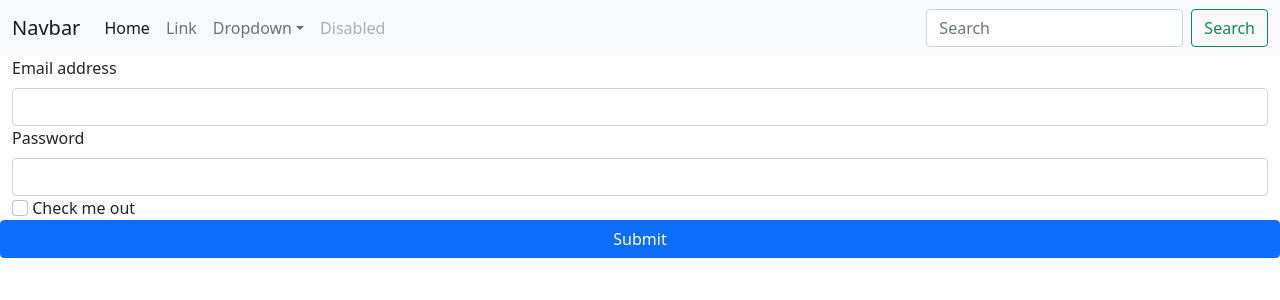
After one commit to Zahid031/Learning-Django, a Django app: page /form in a window 1280 px wide. The commit adds this page. Shown: the top 300 px of the page. Run offline with Django 5.2, Linux system fonts and the light colour scheme.

Commit message:
last day

```diff
--- /dev/null
+++ b/myfirstapp/forms.py
@@ -0,0 +1,4 @@
+from django import forms
+class feedback(forms.Form):
+    tittle=forms.CharField(label="tittle", max_length=50,widget=forms.TextInput (attrs={"class":"form-control"}))
+    subject=forms.CharField(label="subject", max_length=200,widget=forms.Textarea (attrs={"class":"form-control"}))
--- a/myfirstapp/urls.py
+++ b/myfirstapp/urls.py
@@ -9,4 +9,9 @@ urlpatterns=[
     path('mysecondpage',views.mysecondpage,name='mysecondpage'),
     path('mythirdpage',views.mythirdpage,name='mythirdpage'),
     path('myimagepage',views.myimagepage,name='myimagepage'),
+    path('myimagepage2',views.myimagepage2,name='myimagepage2'),
+    path('form',views.form,name='form'),
+    path('submitmyform',views.submitmyform,name='submitmyform'),
+    path("form2",views.form2,name='form2'),
+
 ]
--- a/myfirstapp/views.py
+++ b/myfirstapp/views.py
@@ -1,5 +1,6 @@
 from django.shortcuts import render
 from django.http import HttpResponse,JsonResponse
+from .forms import *
 
 
 # Create your views here.
@@ -42,3 +43,48 @@ def mythirdpage(request):
     return render(request,'third.html',context=mydictionary)
 def myimagepage(request):
     return render(request,'image.html')
+
+def myimagepage2(request):
+    return render(request,'image2.html')
+
+def form(request):
+    return render(request,'form.html')
+
+
+def submitmyform(request):
+    mydict1 = {
+        "var1": request.GET.get('email', 'No email provided'),       # Safely get 'email' key
+        "var2": request.GET.get('password', 'No password provided'), # Safely get 'password' key
+        "method": request.method
+    }
+    return JsonResponse(mydict1)
+def form2(request):
+
+    if request.method == "POST":
+        form=feedback(request.POST)
+        if form.is_valid():
+            tittle=request.POST["tittle"]
+            subject=request.POST["subject"]
+
+            mydict={
+                "form":feedback()
+            }
+            if tittle!=tittle.upper():
+                mydict["error"]=True
+                mydict["errormsg"]="Tittle should be capital"
+                return render(request,'form2.html',context=mydict)
+            else:
+                mydict["success"]=True
+                mydict["successmsg"]="Form is Submitted"
+                return render(request,'form2.html',context=mydict)
+
+
+
+    elif request.method == "GET":
+        form = feedback()
+        mydict={
+            "form": form,
+        }
+        return render(request,'form2.html',context=mydict)
+def error_404_view(request,exception):
+    return render(request,'404.html')
--- a/myfirstproject/settings.py
+++ b/myfirstproject/settings.py
@@ -24,9 +24,9 @@ BASE_DIR = Path(__file__).resolve().parent.parent
 SECRET_KEY = 'django-insecure-jh9=(pqhgdq4%x90$==8ss1i_h5z*@@t!+be92)12life7te2*'
 
 # SECURITY WARNING: don't run with debug turned on in production!
-DEBUG = True
+DEBUG = False
 
-ALLOWED_HOSTS = []
+ALLOWED_HOSTS = ['*']
 
 
 # Application definition
@@ -119,7 +119,7 @@ USE_TZ = True
 
 STATIC_URL = 'static/'
 
-STATTICFILES_DIRS=[
+STATICFILES_DIRS=[
     os.path.join(BASE_DIR,'static')
 ]
 
--- a/myfirstproject/urls.py
+++ b/myfirstproject/urls.py
@@ -23,3 +23,5 @@ urlpatterns = [
     path('', include('myfirstapp.urls')),
     # Ensure all paths are correct
 ]
+
+handler404='myfirstapp.views.error_404_view'
--- /dev/null
+++ b/templates/form.html
@@ -0,0 +1,27 @@
+{% extends 'index.html' %}
+{% block title %}
+Form
+{% endblock %}
+
+{% block content %}
+<div class="container-fluid">
+
+<div class="row">
+  <div class="" style="margin: 0 auto;">
+    <form method="GET" action="{%url 'submitmyform' %}">
+      <label for="exampleInputEmail1" class="form-label">Email address</label>
+      <input type="email" class="form-control" id="exampleInputEmail1" name="email" aria-describedby="emailHelp" />
+
+  </div>
+  <div>
+    <label for="exampleInputPassword1" class="form-label">Password</label>
+    <input type="password" class="form-control" id="exampleInputPassword1" name="password" />
+  </div>
+  <div>
+    <input type="checkbox" class="form-check-input" id="exampleCheck1" />
+    <label class="form-check-label" for="exampleCheck1">Check me out</label>
+  </div>
+  <button type="submit" class="btn btn-primary">Submit</button>
+  </form>
+
+  {% endblock %}
--- a/templates/image.html
+++ b/templates/image.html
@@ -2,6 +2,7 @@
 {% load static %}
 {% block title  %}Image Page{% endblock  %}
 {% block content  %}
+
 <div class="container-fluid">
     <div class="row">
         <div class="col-md-6">
@@ -9,4 +10,5 @@
         </div>
     </div>
 </div>
+{% comment %} <img src="{% static 'Python.png' %}" class="img-fluid" alt="Image"> {% endcomment %}
 {% endblock %}
--- a/templates/index.html
+++ b/templates/index.html
@@ -1,17 +1,21 @@
-<!doctype html>
+<!DOCTYPE html>
 <html lang="en">
   <head>
-    <meta charset="utf-8">
-    <meta name="viewport" content="width=device-width, initial-scale=1">
-    <title>{% block title  %}First Page{% endblock  %}</title>
+    <meta charset="utf-8" />
+    <meta name="viewport" content="width=device-width, initial-scale=1" />
+
+    <link href="https://cdn.jsdelivr.net/npm/bootstrap@5.0.2/dist/css/bootstrap.min.css" rel="stylesheet" integrity="sha384-EVSTQN3/azprG1Anm3QDgpJLIm9Nao0Yz1ztcQTwFspd3yD65VohhpuuCOmLASjC" crossorigin="anonymous" />
+    <title>
+      {% block title %}
+        First Page
+      {% endblock %}
+    </title>
   </head>
   <body>
-    <nav class="navbar navbar-expand-lg bg-body-tertiary">
+    <nav class="navbar navbar-expand-lg navbar-light bg-light">
       <div class="container-fluid">
         <a class="navbar-brand" href="#">Navbar</a>
-          <button class="navbar-toggler" type="button" data-bs-toggle="collapse" data-bs-target="#navbarSupportedContent" aria-controls="navbarSupportedContent" aria-expanded="false" aria-label="Toggle navigation">
-            <span class="navbar-toggler-icon"></span>
-          </button>
+        <button class="navbar-toggler" type="button" data-bs-toggle="collapse" data-bs-target="#navbarSupportedContent" aria-controls="navbarSupportedContent" aria-expanded="false" aria-label="Toggle navigation"><span class="navbar-toggler-icon"></span></button>
         <div class="collapse navbar-collapse" id="navbarSupportedContent">
           <ul class="navbar-nav me-auto mb-2 mb-lg-0">
             <li class="nav-item">
@@ -21,22 +25,28 @@
               <a class="nav-link" href="#">Link</a>
             </li>
             <li class="nav-item dropdown">
-                <a class="nav-link dropdown-toggle" href="#" role="button" data-bs-toggle="dropdown" aria-expanded="false">
-                  Dropdown
-                </a>
-                <ul class="dropdown-menu">
-                  <li><a class="dropdown-item" href="#">Action</a></li>
-                  <li><a class="dropdown-item" href="#">Another action</a></li>
-                  <li><hr class="dropdown-divider"></li>
-                  <li><a class="dropdown-item" href="#">Something else here</a></li>
+              <a class="nav-link dropdown-toggle" href="#" id="navbarDropdown" role="button" data-bs-toggle="dropdown" aria-expanded="false">Dropdown</a>
+              <ul class="dropdown-menu" aria-labelledby="navbarDropdown">
+                <li>
+                  <a class="dropdown-item" href="#">Action</a>
+                </li>
+                <li>
+                  <a class="dropdown-item" href="#">Another action</a>
+                </li>
+                <li>
+                  <hr class="dropdown-divider" />
+                </li>
+                <li>
+                  <a class="dropdown-item" href="#">Something else here</a>
+                </li>
               </ul>
             </li>
             <li class="nav-item">
-                <a class="nav-link disabled" aria-disabled="true">Disabled</a>
+              <a class="nav-link disabled" href="#" tabindex="-1" aria-disabled="true">Disabled</a>
             </li>
           </ul>
-            <form class="d-flex" role="search">
-              <input class="form-control me-2" type="search" placeholder="Search" aria-label="Search">
+          <form class="d-flex">
+            <input class="form-control me-2" type="search" placeholder="Search" aria-label="Search" />
             <button class="btn btn-outline-success" type="submit">Search</button>
           </form>
         </div>
@@ -44,7 +54,7 @@
     </nav>
     {% block content %}
       <h1>Hello World!</h1>
-      {% endblock content %}
-
+    {% endblock %}
+    <script src="https://cdn.jsdelivr.net/npm/bootstrap@5.0.2/dist/js/bootstrap.bundle.min.js" integrity="sha384-MrcW6ZMFYlzcLA8Nl+NtUVF0sA7MsXsP1UyJoMp4YLEuNSfAP+JcXn/tWtIaxVXM" crossorigin="anonymous"></script>
   </body>
 </html>
```
Also changed, not shown: templates/404.html (added, +13 -0 lines), templates/form2.html (added, +26 -0 lines), templates/image2.html (added, +17 -0 lines). Lines whose indentation alone changed are shown as unchanged.
